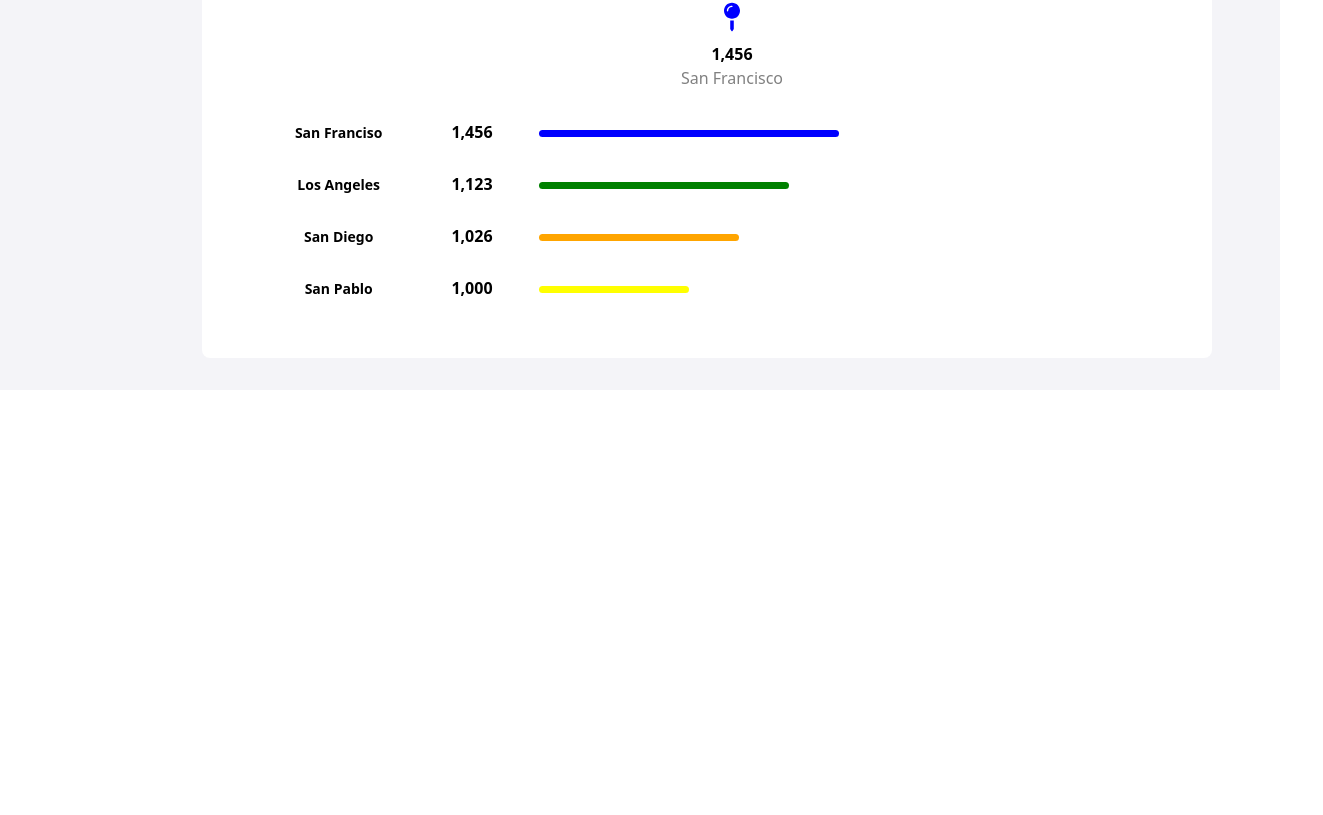
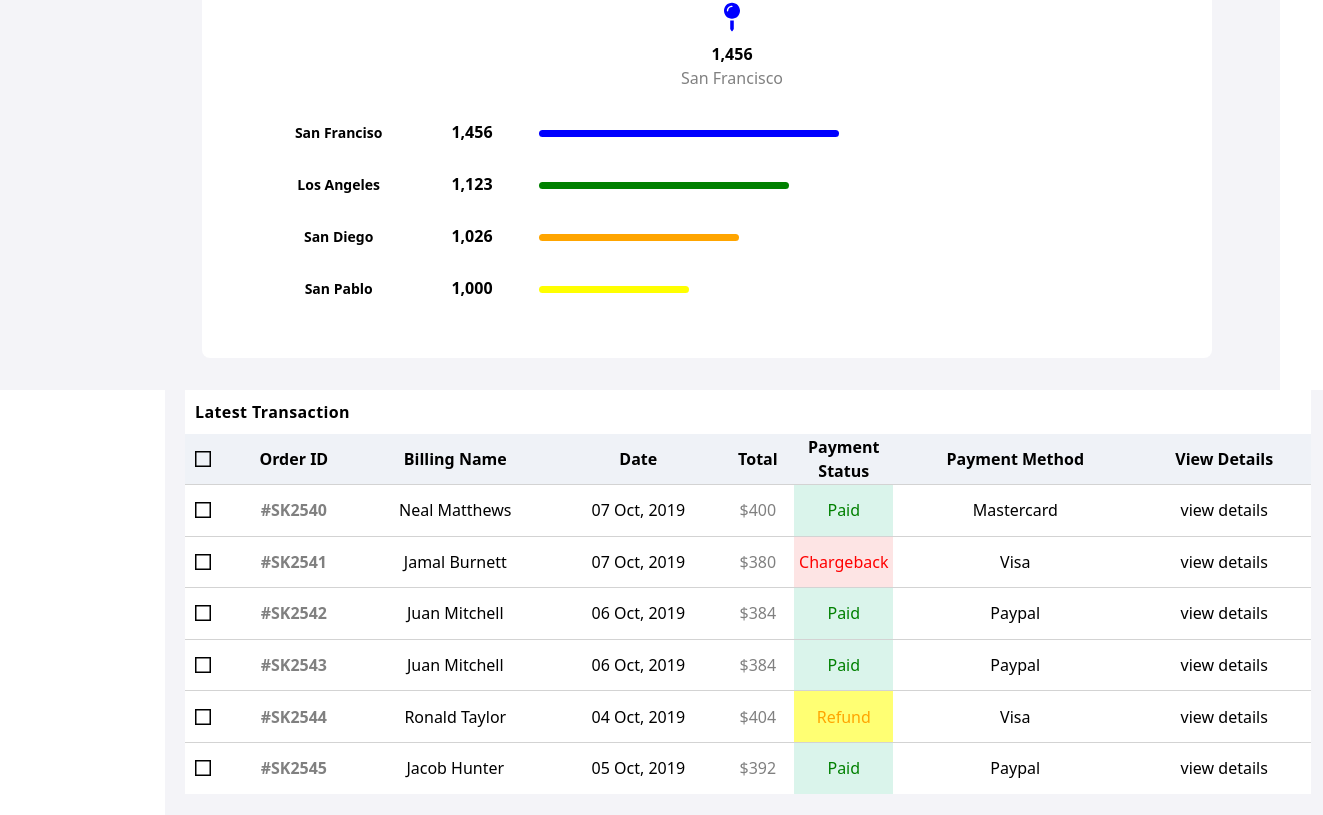
Before and after one commit to Noha-A-Thabet/Dashbyte, a React (Vite) app: page / in a window 1280 px wide. Shown: the part 1720-2535 px from the top of the page, 1323 px wide, since content can reach past the window. Before the commit the page ends 2110 px from the top, so only its background shows below. Built offline with nearby package versions, Linux system fonts and the light colour scheme; the HTML template or start-up script is replaced by a standard one.

Commit message:
feat(transaction-branch)

```diff
--- a/public/output.css
+++ b/public/output.css
@@ -602,6 +602,16 @@ video {
   top: 0px;
 }
 
+.mx-\[162px\] {
+  margin-left: 162px;
+  margin-right: 162px;
+}
+
+.mx-\[200px\] {
+  margin-left: 200px;
+  margin-right: 200px;
+}
+
 .mx-auto {
   margin-left: auto;
   margin-right: auto;
@@ -615,6 +625,151 @@ video {
 .my-\[7px\] {
   margin-top: 7px;
   margin-bottom: 7px;
+}
+
+.mx-\[120px\] {
+  margin-left: 120px;
+  margin-right: 120px;
+}
+
+.mx-\[140px\] {
+  margin-left: 140px;
+  margin-right: 140px;
+}
+
+.mx-\[130px\] {
+  margin-left: 130px;
+  margin-right: 130px;
+}
+
+.mx-\[110px\] {
+  margin-left: 110px;
+  margin-right: 110px;
+}
+
+.mx-\[90px\] {
+  margin-left: 90px;
+  margin-right: 90px;
+}
+
+.mx-\[50px\] {
+  margin-left: 50px;
+  margin-right: 50px;
+}
+
+.mx-\[40px\] {
+  margin-left: 40px;
+  margin-right: 40px;
+}
+
+.mx-\[30px\] {
+  margin-left: 30px;
+  margin-right: 30px;
+}
+
+.mx-\[20px\] {
+  margin-left: 20px;
+  margin-right: 20px;
+}
+
+.mx-\[-20px\] {
+  margin-left: -20px;
+  margin-right: -20px;
+}
+
+.mx-\[160px\] {
+  margin-left: 160px;
+  margin-right: 160px;
+}
+
+.mx-\[165px\] {
+  margin-left: 165px;
+  margin-right: 165px;
+}
+
+.mx-\[170px\] {
+  margin-left: 170px;
+  margin-right: 170px;
+}
+
+.mx-\[180px\] {
+  margin-left: 180px;
+  margin-right: 180px;
+}
+
+.mx-\[190px\] {
+  margin-left: 190px;
+  margin-right: 190px;
+}
+
+.mx-\[192px\] {
+  margin-left: 192px;
+  margin-right: 192px;
+}
+
+.mx-\[185px\] {
+  margin-left: 185px;
+  margin-right: 185px;
+}
+
+.mx-\[80px\] {
+  margin-left: 80px;
+  margin-right: 80px;
+}
+
+.mx-\[230px\] {
+  margin-left: 230px;
+  margin-right: 230px;
+}
+
+.mx-\[175px\] {
+  margin-left: 175px;
+  margin-right: 175px;
+}
+
+.mx-\[168px\] {
+  margin-left: 168px;
+  margin-right: 168px;
+}
+
+.mx-\[166px\] {
+  margin-left: 166px;
+  margin-right: 166px;
+}
+
+.mx-\[169px\] {
+  margin-left: 169px;
+  margin-right: 169px;
+}
+
+.mx-\[167px\] {
+  margin-left: 167px;
+  margin-right: 167px;
+}
+
+.mx-\[171px\] {
+  margin-left: 171px;
+  margin-right: 171px;
+}
+
+.mx-\[172px\] {
+  margin-left: 172px;
+  margin-right: 172px;
+}
+
+.mx-\[85px\] {
+  margin-left: 85px;
+  margin-right: 85px;
+}
+
+.mx-\[83px\] {
+  margin-left: 83px;
+  margin-right: 83px;
+}
+
+.mx-\[75px\] {
+  margin-left: 75px;
+  margin-right: 75px;
 }
 
 .ml-\[40px\] {
@@ -647,6 +802,10 @@ video {
 
 .flex {
   display: flex;
+}
+
+.table {
+  display: table;
 }
 
 .grid {
@@ -725,8 +884,24 @@ video {
   height: 85px;
 }
 
-.h-\[200vh\] {
-  height: 200vh;
+.h-\[60vh\] {
+  height: 60vh;
+}
+
+.h-\[50vh\] {
+  height: 50vh;
+}
+
+.h-\[40vh\] {
+  height: 40vh;
+}
+
+.h-\[45vh\] {
+  height: 45vh;
+}
+
+.h-\[10px\] {
+  height: 10px;
 }
 
 .w-\[100\%\] {
@@ -803,6 +978,82 @@ video {
 
 .w-\[80px\] {
   width: 80px;
+}
+
+.w-\[85vw\] {
+  width: 85vw;
+}
+
+.w-\[90vw\] {
+  width: 90vw;
+}
+
+.w-\[70vw\] {
+  width: 70vw;
+}
+
+.w-\[95vw\] {
+  width: 95vw;
+}
+
+.w-\[87vw\] {
+  width: 87vw;
+}
+
+.w-\[89vw\] {
+  width: 89vw;
+}
+
+.w-\[93vw\] {
+  width: 93vw;
+}
+
+.w-\[80vw\] {
+  width: 80vw;
+}
+
+.w-\[92vw\] {
+  width: 92vw;
+}
+
+.w-\[905vw\] {
+  width: 905vw;
+}
+
+.w-\[99vw\] {
+  width: 99vw;
+}
+
+.w-\[91vw\] {
+  width: 91vw;
+}
+
+.w-\[90\.5vw\] {
+  width: 90.5vw;
+}
+
+.w-\[88vw\] {
+  width: 88vw;
+}
+
+.w-\[1opx\] {
+  width: 1opx;
+}
+
+.w-\[10px\] {
+  width: 10px;
+}
+
+.table-auto {
+  table-layout: auto;
+}
+
+.caption-top {
+  caption-side: top;
+}
+
+.border-collapse {
+  border-collapse: collapse;
 }
 
 .grid-cols-2 {
@@ -901,6 +1152,11 @@ video {
   background-color: rgb(232 62 140 / var(--tw-bg-opacity));
 }
 
+.bg-\[\#f4f4f8\] {
+  --tw-bg-opacity: 1;
+  background-color: rgb(244 244 248 / var(--tw-bg-opacity));
+}
+
 .bg-\[blue\] {
   --tw-bg-opacity: 1;
   background-color: rgb(0 0 255 / var(--tw-bg-opacity));
@@ -936,24 +1192,42 @@ video {
   background-color: rgb(212 219 249 / var(--tw-bg-opacity));
 }
 
-.bg-\[gray\] {
+.bg-\[\#eff2f7\] {
   --tw-bg-opacity: 1;
-  background-color: rgb(128 128 128 / var(--tw-bg-opacity));
+  background-color: rgb(239 242 247 / var(--tw-bg-opacity));
 }
 
-.bg-\[red\] {
+.bg-\[\#b7b7b7\] {
   --tw-bg-opacity: 1;
-  background-color: rgb(255 0 0 / var(--tw-bg-opacity));
+  background-color: rgb(183 183 183 / var(--tw-bg-opacity));
 }
 
-.bg-\[\#f4f4f8\] {
+.bg-\[\#daf4eb\] {
   --tw-bg-opacity: 1;
-  background-color: rgb(244 244 248 / var(--tw-bg-opacity));
+  background-color: rgb(218 244 235 / var(--tw-bg-opacity));
 }
 
-.bg-\[pink\] {
+.bg-\[\#\#FDE4E4\] {
+  background-color: ##FDE4E4;
+}
+
+.bg-\[\#FDE4E4\] {
   --tw-bg-opacity: 1;
-  background-color: rgb(255 192 203 / var(--tw-bg-opacity));
+  background-color: rgb(253 228 228 / var(--tw-bg-opacity));
+}
+
+.bg-\[\#f3b44c\] {
+  --tw-bg-opacity: 1;
+  background-color: rgb(243 180 76 / var(--tw-bg-opacity));
+}
+
+.bg-\[\#dacf51\] {
+  --tw-bg-opacity: 1;
+  background-color: rgb(218 207 81 / var(--tw-bg-opacity));
+}
+
+.bg-\[\#ffff008c\] {
+  background-color: #ffff008c;
 }
 
 .bg-cover {
@@ -970,6 +1244,22 @@ video {
 
 .p-\[15px\] {
   padding: 15px;
+}
+
+.p-\[20px\] {
+  padding: 20px;
+}
+
+.p-\[10px\] {
+  padding: 10px;
+}
+
+.p-\[5px\] {
+  padding: 5px;
+}
+
+.p-\[1px\] {
+  padding: 1px;
 }
 
 .px-\[10px\] {
@@ -1001,6 +1291,10 @@ video {
   padding-top: 2px;
 }
 
+.pt-\[30px\] {
+  padding-top: 30px;
+}
+
 .pt-\[3px\] {
   padding-top: 3px;
 }
@@ -1015,6 +1309,14 @@ video {
 
 .pt-\[5px\] {
   padding-top: 5px;
+}
+
+.pl-\[10px\] {
+  padding-left: 10px;
+}
+
+.pb-\[25px\] {
+  padding-bottom: 25px;
 }
 
 .text-left {
@@ -1056,6 +1358,10 @@ video {
   letter-spacing: 0.05em;
 }
 
+.tracking-wide {
+  letter-spacing: 0.025em;
+}
+
 .text-\[\#7480b2\] {
   --tw-text-opacity: 1;
   color: rgb(116 128 178 / var(--tw-text-opacity));
@@ -1081,6 +1387,40 @@ video {
   color: rgb(85 110 230 / var(--tw-text-opacity));
 }
 
+.text-\[lightGray\] {
+  color: lightGray;
+}
+
+.text-\[\#f3b44c\] {
+  --tw-text-opacity: 1;
+  color: rgb(243 180 76 / var(--tw-text-opacity));
+}
+
+.text-\[yellow\] {
+  --tw-text-opacity: 1;
+  color: rgb(255 255 0 / var(--tw-text-opacity));
+}
+
+.text-\[\#f1f144\] {
+  --tw-text-opacity: 1;
+  color: rgb(241 241 68 / var(--tw-text-opacity));
+}
+
+.text-\[orange\] {
+  --tw-text-opacity: 1;
+  color: rgb(255 165 0 / var(--tw-text-opacity));
+}
+
+.text-\[green\] {
+  --tw-text-opacity: 1;
+  color: rgb(0 128 0 / var(--tw-text-opacity));
+}
+
+.text-\[red\] {
+  --tw-text-opacity: 1;
+  color: rgb(255 0 0 / var(--tw-text-opacity));
+}
+
 @media (min-width: 1280px) {
   .xl\:w-\[80vw\] {
     width: 80vw;
--- a/src/Components/Home/Home.jsx
+++ b/src/Components/Home/Home.jsx
@@ -1,11 +1,13 @@
 import Dashboard from "../Dashboard/Dashboard";
 import Social from "../Social/Social";
+import Transaction from "../Transaction/Transaction";
 
 const Home = () => {
   return (
     <div>
       <Dashboard />
       <Social />
+      <Transaction />
     </div>
   );
 };
--- /dev/null
+++ b/src/Components/Transaction/Transaction.jsx
@@ -0,0 +1,147 @@
+import { FaRegSquareFull } from "react-icons/fa6";
+
+const Transaction = () => {
+  return (
+    <div className="wrappingTable bg-[#f4f4f8]  w-[90.5vw] h-[50vh] mx-[165px] pb-[25px]">
+      <table className=" mx-[20px] bg-[white] w-[88vw] h-[45vh] table-auto	border-collapse	">
+        <caption className="tracking-wide	 caption-top bg-[white] p-[10px] text-left	font-bold ">
+          Latest Transaction
+        </caption>
+        <thead className="bg-[white]">
+          <tr
+            className="text-center h-[40px] bg-[#eff2f7]"
+            style={{ borderBottom: "1px solid lightGray" }}
+          >
+            <th border className="pl-[10px]">
+              <FaRegSquareFull />
+            </th>
+            <th border className="">
+              Order ID
+            </th>
+            <th border className="">
+              Billing Name
+            </th>
+            <th border className="">
+              Date
+            </th>
+            <th border className="">
+              Total
+            </th>
+            <th border className="">
+              Payment Status
+            </th>
+            <th border className="">
+              Payment Method
+            </th>
+            <th border className="">
+              View Details
+            </th>
+          </tr>
+        </thead>
+        <tbody>
+          <tr
+            style={{ borderBottom: "1px solid lightGray" }}
+            className="text-center h-[40px]"
+          >
+            <td className="pl-[10px]">
+              <FaRegSquareFull />
+            </td>
+            <td className="font-bold text-[gray]">#SK2540</td>
+            <td>Neal Matthews </td>
+            <td>07 Oct, 2019 </td>
+            <td className="text-[gray]">$400 </td>
+            <td className="bg-[#daf4eb] w-[10px]  p-[5px] text-[green]">
+              Paid{" "}
+            </td>
+            <td> Mastercard</td>
+            <td> view details</td>
+          </tr>
+          {/* /second/ */}
+          <tr
+            className="text-center h-[40px]"
+            style={{ borderBottom: "1px solid lightGray" }}
+          >
+            <td className="pl-[10px]">
+              <FaRegSquareFull />
+            </td>
+            <td className="font-bold text-[gray]">#SK2541</td>
+            <td>Jamal Burnett </td>
+            <td>07 Oct, 2019 </td>
+            <td className="text-[gray]">$380 </td>
+            <td className="bg-[#FDE4E4] text-[red] p-[5px]">Chargeback </td>
+            <td> Visa</td>
+            <td> view details</td>
+          </tr>
+          {/* /third/ */}
+          <tr
+            className="text-center h-[40px]"
+            style={{ borderBottom: "1px solid lightGray" }}
+          >
+            <td className="pl-[10px]">
+              <FaRegSquareFull />
+            </td>
+            <td className="font-bold text-[gray]">#SK2542</td>
+            <td>Juan Mitchell </td>
+            <td>06 Oct, 2019 </td>
+            <td className="text-[gray]">$384 </td>
+            <td className="bg-[#daf4eb] text-[green]">Paid </td>
+            <td> Paypal</td>
+            <td> view details</td>
+          </tr>
+
+          {/* /fourth/ */}
+          <tr
+            className="text-center h-[40px]"
+            style={{ borderBottom: "1px solid lightGray" }}
+          >
+            <td className="pl-[10px]">
+              <FaRegSquareFull />
+            </td>
+            <td className="font-bold text-[gray]">#SK2543</td>
+            <td>Juan Mitchell </td>
+            <td>06 Oct, 2019 </td>
+            <td className="text-[gray]">$384 </td>
+            <td className="bg-[#daf4eb] text-[green]">Paid </td>
+            <td> Paypal</td>
+            <td> view details</td>
+          </tr>
+
+          {/* /fifth/ */}
+          <tr
+            className="text-center h-[40px]"
+            style={{ borderBottom: "1px solid lightGray" }}
+          >
+            <td className="pl-[10px]">
+              <FaRegSquareFull />
+            </td>
+            <td className="font-bold text-[gray]">#SK2544</td>
+            <td>Ronald Taylor </td>
+            <td>04 Oct, 2019 </td>
+            <td className="text-[gray]">$404 </td>
+            <td className="bg-[#ffff008c] text-[orange]">Refund </td>
+            <td> Visa</td>
+            <td> view details</td>
+          </tr>
+
+          {/* /sixth/ */}
+          <tr className="text-center h-[40px]">
+            <td className="pl-[10px]">
+              <FaRegSquareFull />
+            </td>
+            <td className="font-bold text-[gray]">#SK2545</td>
+            <td>Jacob Hunter </td>
+            <td>05 Oct, 2019 </td>
+            <td className="text-[gray]">$392 </td>
+            <td className="bg-[#daf4eb] w-[10px]  p-[5px] text-[green]">
+              Paid
+            </td>
+            <td> Paypal</td>
+            <td> view details</td>
+          </tr>
+        </tbody>
+      </table>
+    </div>
+  );
+};
+
+export default Transaction;
```
